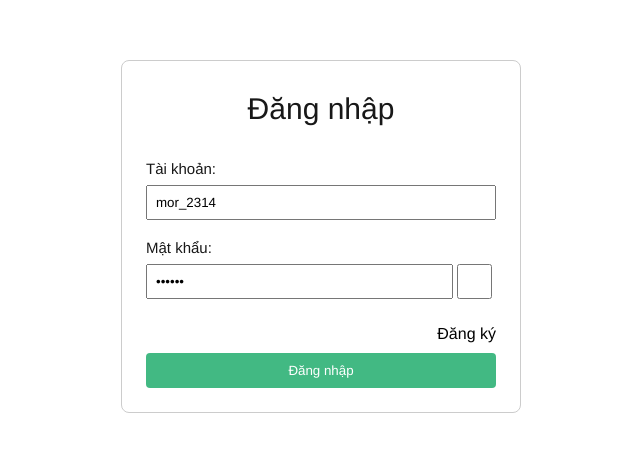
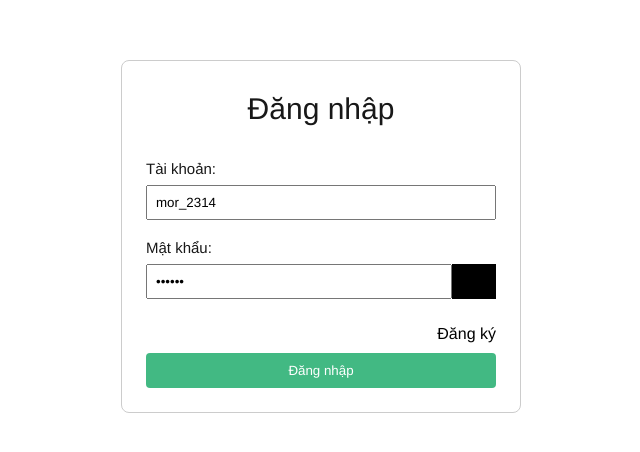
Before and after one commit to giangthithuyluong/shopping, a Vue app: page /signin in a window 1280 px wide. Shown: the part 164-616 px from the top of the page, without its empty margins (319-959 px from the left). Built offline with nearby package versions, Linux system fonts and the light colour scheme.

Commit message:
update gio hang

```diff
--- a/src/components/CartItem.vue
+++ b/src/components/CartItem.vue
@@ -8,7 +8,7 @@
         },
         increase: Function,
         decrease: Function,
-        delete: Function
+        deleteProduct: Function
     })
 </script>
 
@@ -29,7 +29,7 @@
                 <button class="btn btn-secondary" @click="increase">Tăng</button>
             </div>
         </div>
-        <button class="cart-delete" @click="delete">Bỏ</button>
+        <button class="cart-delete" @click="deleteProduct">Bỏ</button>
     </div>
 </template>
 
--- a/src/pages/Cart.vue
+++ b/src/pages/Cart.vue
@@ -13,6 +13,18 @@
     function Decrease(id) {
         cartStore.decrease(id)
         cart.value = cartStore.getProducts()
+    }
+    function Delete(id) {
+        console.log(id);
+
+        cartStore.deleteProduct(id)
+        cart.value = cartStore.getProducts()
+    }
+    function Complete() {
+        if(confirm('Sau khi nhấn thanh toán, giỏ hàng của bạn sẽ được làm mới, bạn chắc chứ?')) {
+            cartStore.reloadCart()
+            cart.value = []
+        }
     }
     watch(cart, () => {
         cartTotal.value = cart.value.reduce((total, item) => total + item.price * item.quantity, 0)
@@ -36,14 +48,14 @@
                             :cart="item"
                             :increase="() => Increase(item.id)"
                             :decrease="() => Decrease(item.id)"
-                            :delete="() => alert('Chức năng chưa hoàn thành')"
+                            :delete-product="() => Delete(item.id)"
                         />
                     </li>
                 </ul>
                 <div class="cart-total">
                     <strong>Tổng cộng: {{ cartTotal }} VND</strong>
                 </div>
-                <button class="checkout-btn">Thanh toán</button>
+                <button class="checkout-btn" @click="Complete">Thanh toán</button>
             </div>
         </div>
     </Default>
--- a/src/pages/Signin.vue
+++ b/src/pages/Signin.vue
@@ -7,8 +7,11 @@
 
     const router = useRouter()
     const auth = useAuthStore()
+    const isPass = ref(true)
     const username = ref('mor_2314')
     const password = ref('83r5^_')
+
+    function handlePass() {isPass.value = !isPass.value}
 
     async function handleSignin() {
         try {
@@ -38,8 +41,16 @@
             <div>
                 <label for="password">Mật khẩu:</label>
                 <div class="password">
-                    <input type="password" v-model="password" id="password" required />
-                    <input type="checkbox" onclick="password.type = this.checked ? 'text' : 'password'">
+                    <input
+                        :type="isPass ? 'password' : 'text'"
+                        v-model="password"
+                        id="password"
+                        required />
+                    <button
+                        type="button"
+                        :class="isPass ? 'hide-password' : 'unhide-password'"
+                        @click="handlePass"
+                    ></button>
                 </div>
             </div>
             <div>
@@ -83,9 +94,13 @@
     input[type="password"] {
         flex-grow: 1;
     }
-    input[type="checkbox"] {
+    button {
         width: 50px;
-        accent-color: #000;
+        border: 1px solid black;
+        background-color: #fff;
+        &.hide-password {
+            background-color: #000;
+        }
     }
 }
 .signin button.signup {
--- a/src/stores/cart.js
+++ b/src/stores/cart.js
@@ -108,6 +108,20 @@ export const useCartStore = defineStore('cart', () => {
         }
         return false
     }
+    function deleteProduct(id) {
+        if(items.value && items.value.products.find(p => p.productId == id)) {
+            let ps = items.value.products
+            let index = items.value.products.findIndex(p => p.productId == id)
+            ps.splice(index, 1)
+            items.value = {
+                ...items.value,
+                products: ps
+            }
+        }
+    }
+    function reloadCart() {
+        items.value.products = []
+    }
 
     return {
         items,
@@ -117,6 +131,8 @@ export const useCartStore = defineStore('cart', () => {
         getProducts,
         increase,
         decrease,
-        add
+        add,
+        deleteProduct,
+        reloadCart
     }
 })
```
